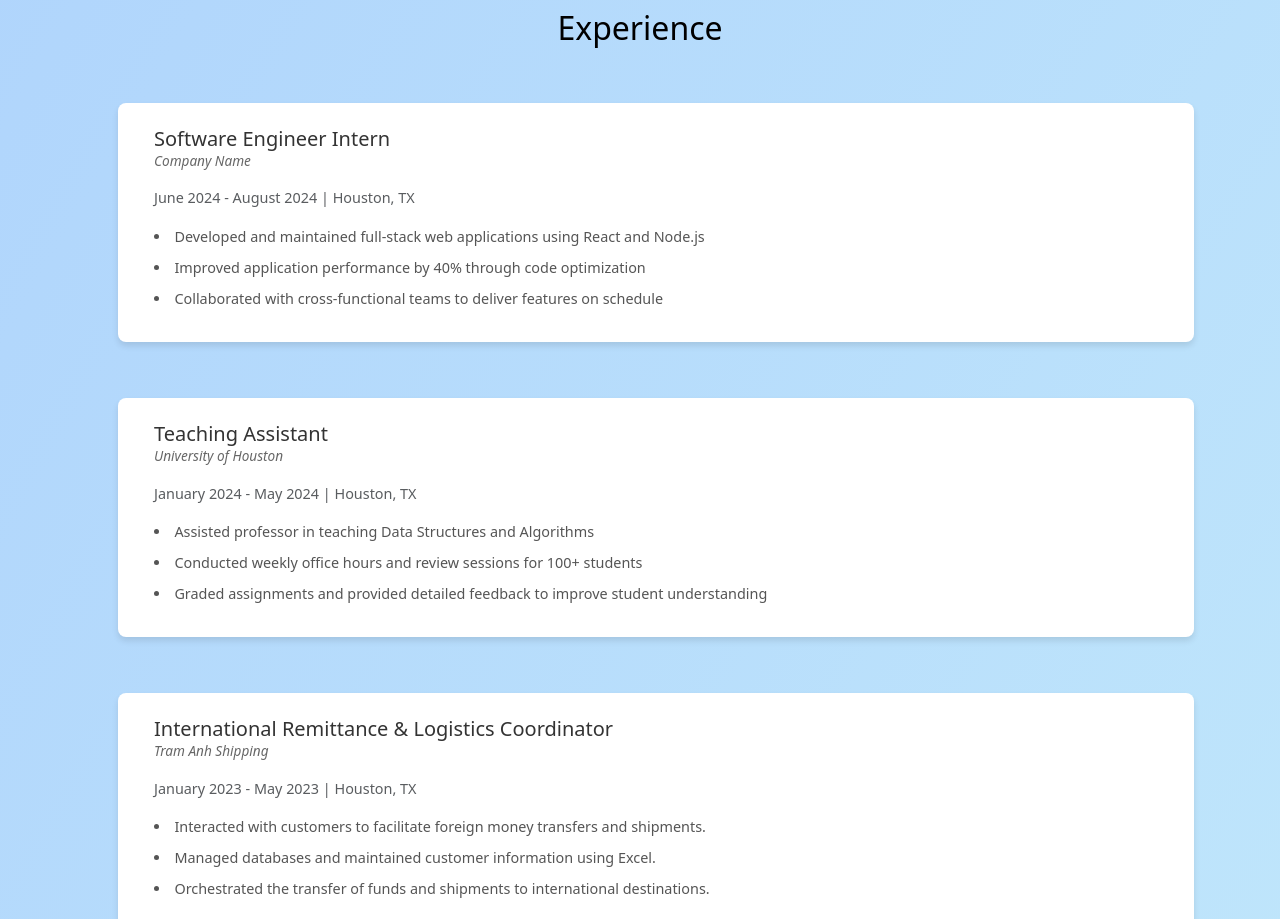
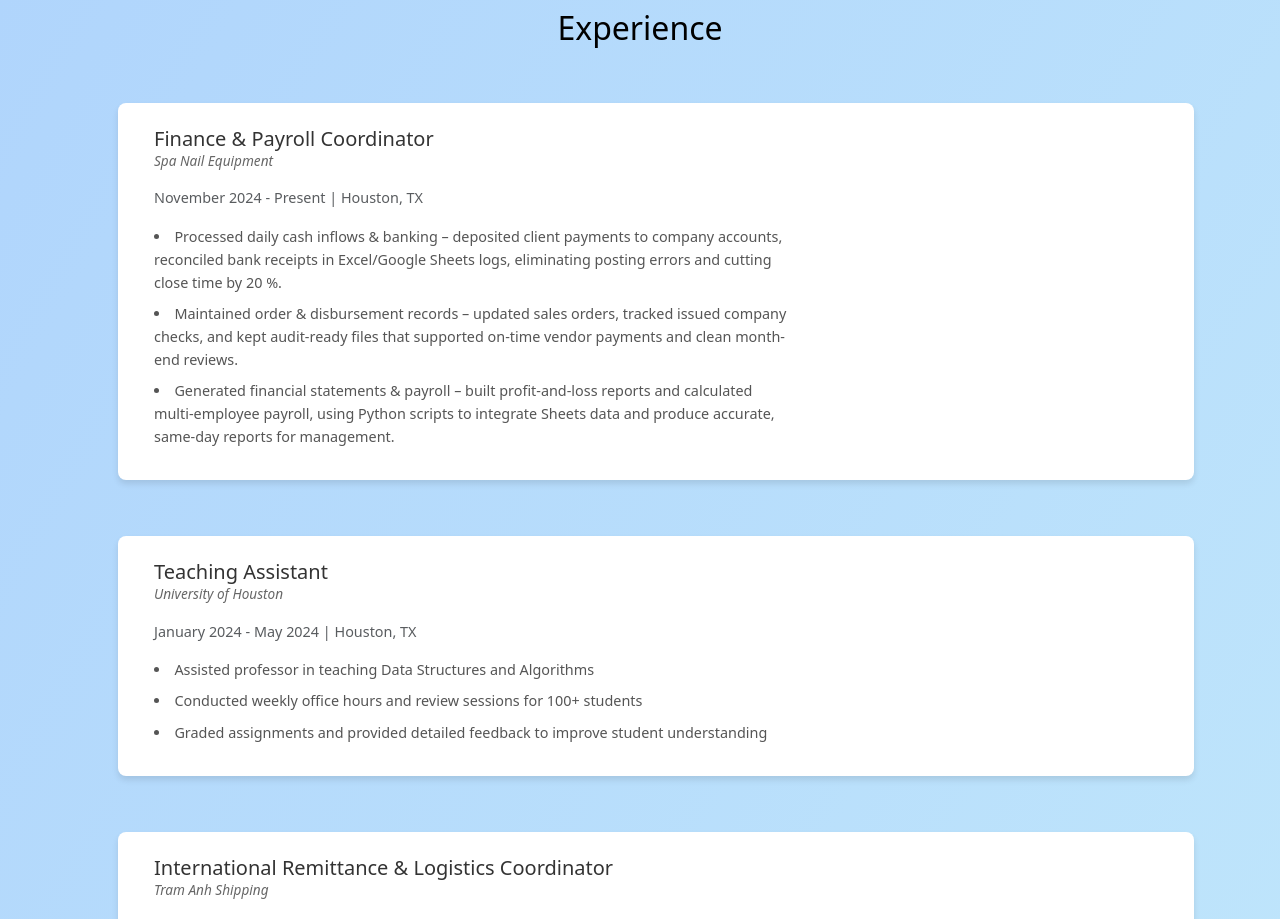
Before and after one commit to nam97viet/portfolioReact, a React (Create React App) app in the folder myapp/: page / in a window 1280 px wide. Shown: the part 3500-4419 px from the top of the page. Built offline with nearby package versions, Linux system fonts and the light colour scheme.

Commit message:
Update experience

```diff
--- a/myapp/src/components/Experience.jsx
+++ b/myapp/src/components/Experience.jsx
@@ -7,14 +7,14 @@ import Card from 'react-bootstrap/Card';
 const Experience = () => {
   const experiences = [
     {
-      title: "Software Engineer Intern",
-      company: "Company Name",
-      duration: "June 2024 - August 2024",
+      title: "Finance & Payroll Coordinator",
+      company: "Spa Nail Equipment",
+      duration: "November 2024 - Present",
       location: "Houston, TX",
       responsibilities: [
-        "Developed and maintained full-stack web applications using React and Node.js",
-        "Improved application performance by 40% through code optimization",
-        "Collaborated with cross-functional teams to deliver features on schedule"
+        "Processed daily cash inflows & banking – deposited client payments to company accounts, reconciled bank receipts in Excel/Google Sheets logs, eliminating posting errors and cutting close time by 20 %.",
+        "Maintained order & disbursement records – updated sales orders, tracked issued company checks, and kept audit-ready files that supported on-time vendor payments and clean month-end reviews.",
+        "Generated financial statements & payroll – built profit-and-loss reports and calculated multi-employee payroll, using Python scripts to integrate Sheets data and produce accurate, same-day reports for management."
       ]
     },
     {
```
